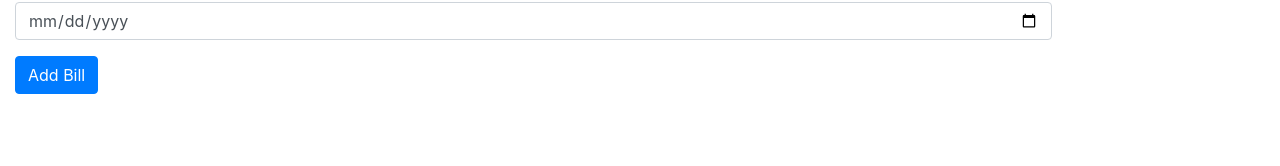
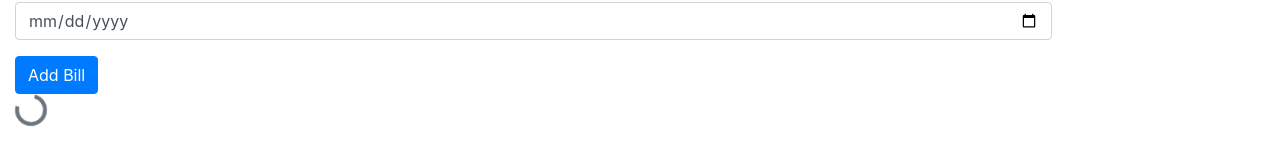
Before and after one commit to saandeepgithub/mportal-ui, a React (Create React App) app: page /bills in a window 1280 px wide. Shown: the part 430-596 px from the top of the page. Built offline with nearby package versions, Linux system fonts and the light colour scheme.

Commit message:
spinner support

```diff
--- a/src/components/bills/addbill.js
+++ b/src/components/bills/addbill.js
@@ -16,7 +16,8 @@ class AddBill extends React.Component {
         billAmount: 0,
         cashBack: 0,
         message: '',
-        billDate:''
+        billDate: '',
+        spinnerDisplay: false
     }
 
     fetchValues = (event) => {
@@ -40,6 +41,7 @@ class AddBill extends React.Component {
 
     saveBill = (event) => {
         ReactDom.render(this.displaySpinner(event, true), document.getElementById("spinner"));
+        this.setState({"spinnerDisplay": true});
         axios.put(PORTAL_URL + "/bills/add", {
             billName: this.state.billName,
             billPaymentMode: this.state.paymentMode,
@@ -49,8 +51,10 @@ class AddBill extends React.Component {
         }).then(res => {
             this.setState({"message": res.data.response})
             var alertMessage = "Bill added with Id " + this.state.message;
+            this.setState({"spinnerDisplay": false});
             ReactDom.render(this.displayResponseAsAlert(event, true, alertMessage), document.getElementById("smessage"));
         })
+        this.setState({"spinnerDisplay": false});
     }
 
     closeAlert = (event) => {
@@ -112,7 +116,9 @@ class AddBill extends React.Component {
                     <Form.Control placeholder="BILL DATE" name="billDate" onChange={this.fetchValues} type="date"/>
                 </Form.Group>
                 <Button type='button' onClick={this.saveBill}>Add Bill</Button>
-                <div id="spinner"></div>
+                <div id="spinner" hidden={this.state.spinnerDisplay}>
+                    <Spinner animation="border" variant="secondary" dis/>
+                </div>
             </div>
         </div>
     }
```
